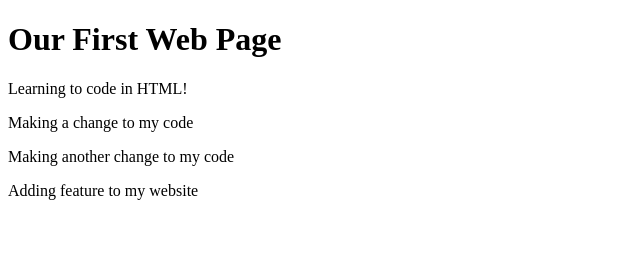
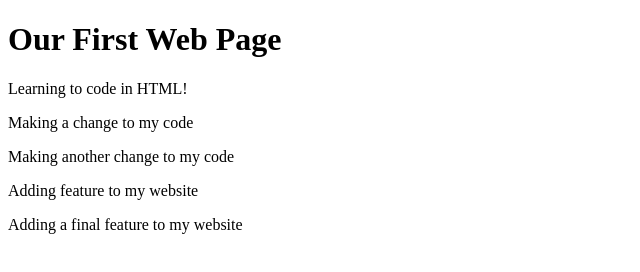
Before and after one commit to Anjana-Ruttala/DIS, a plain HTML site: page index.html in a window 1280 px wide. Shown: the whole page, without its empty margins (0-640 px from the left). Drawn offline with Linux system fonts and the light colour scheme.

Commit message:
Merge to Master

```diff
--- a/index.html
+++ b/index.html
@@ -7,5 +7,6 @@
             <p>Making a change to my code</p>
             <p>Making another change to my code</p>
             <p>Adding feature to my website</p>
+            <p>Adding a final feature to my website</p>
         </body>
     </html>
```
